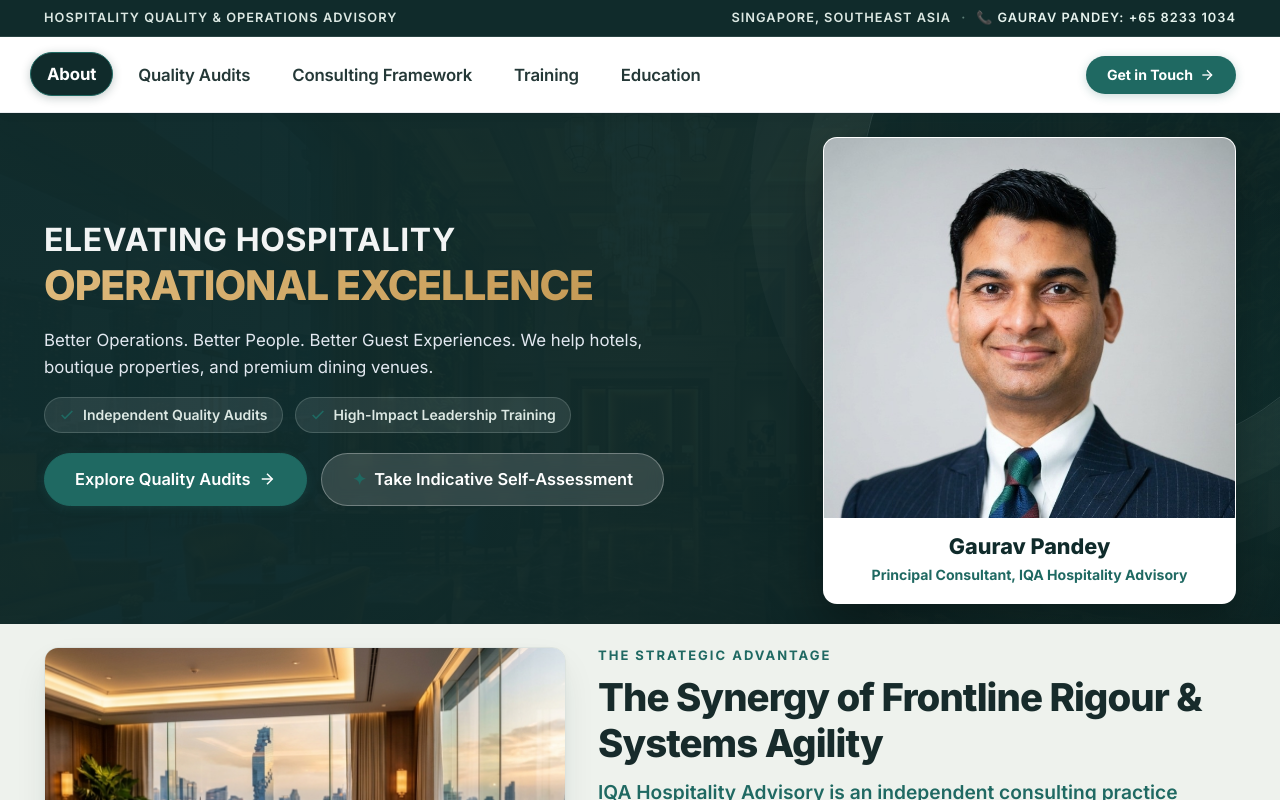
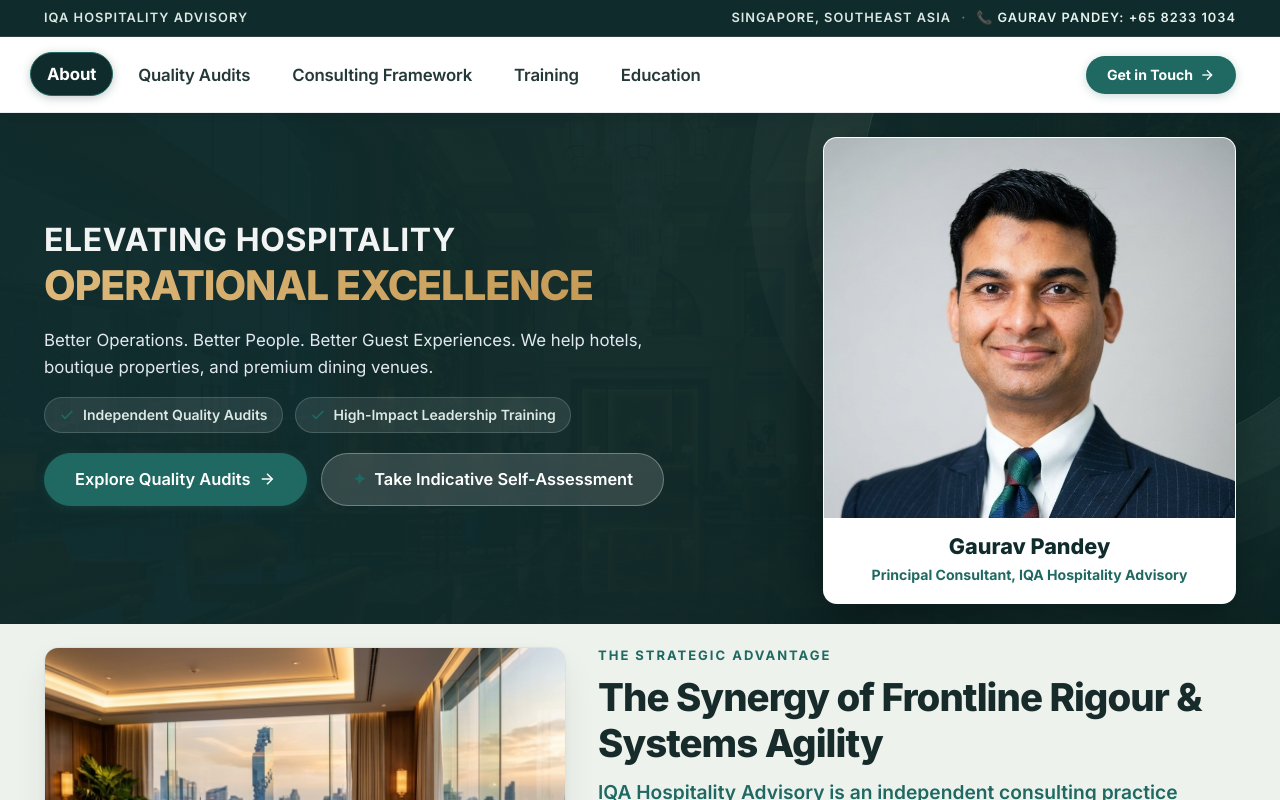
Before and after one commit to anilsingh002/gp, a plain HTML site: page index.html in a window 1280 px wide. Shown: the top 800 px of the page. Drawn offline with Linux system fonts and the light colour scheme; a web font is replaced by a local one.

Commit message:
Update top-left announcement bar text to IQA Hospitality Advisory

```diff
--- a/index.html
+++ b/index.html
@@ -180,7 +180,7 @@
   <!-- Executive Top Announcement Bar (Reference Template) -->
   <div class="topbar">
     <div class="container topbar-container">
-      <span class="topbar-tag">Hospitality Quality &amp; Operations Advisory</span>
+      <span class="topbar-tag">IQA Hospitality Advisory</span>
       <div class="topbar-right-group">
         <span class="topbar-tag">Singapore, Southeast Asia</span>
         <span class="topbar-sep">·</span>
```
